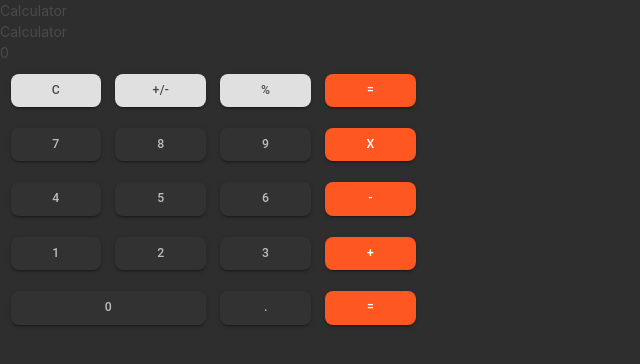
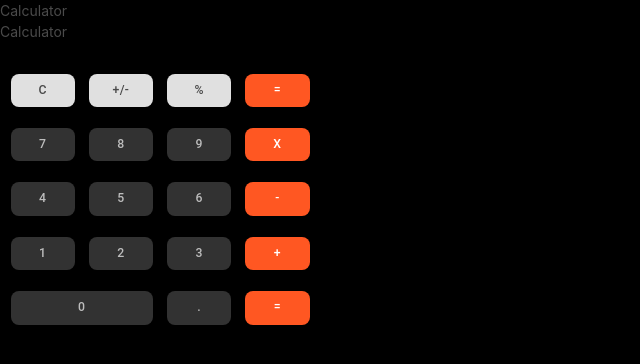
Before and after one commit to AlinaKontarero/calculator, a React (Create React App) app: page / in a window 1280 px wide. Shown: the top 364 px of the page, without its empty margins (0-640 px from the left). Built offline with nearby package versions, Linux system fonts and the light colour scheme.

Commit message:
Basic fns

```diff
--- a/src/Calculator.tsx
+++ b/src/Calculator.tsx
@@ -6,24 +6,60 @@ import { ThemeProvider } from '@material-ui/core/styles'
 import theme from './utils/theme'
 
 interface State {
-  result: number
+  result: string
 }
 
 class Calculator extends React.Component<{}, State> {
   constructor(props: any) {
     super(props)
-    this.state = { result: 0 }
+    this.state = { result: '' }
   }
+
+  private backspace = () => this.setState({
+    result: this.state.result.slice(0, -1)
+  })
+
   private calculate = () => {
-    console.log('hello')
+    try {
+        this.setState({
+            // eslint-disable-next-line
+            result: (eval(this.state.result) || "" ) + ""
+        })
+    } catch (e) {
+        this.setState({
+            result: "error"
+        })
+
+    }
+};
+
+private onClick = (_button: string) => {
+  if(_button === 'C') {
+    this.backspace()
+  } else if(_button === '=') {
+    this.calculate()
+  } else if(_button === '.') {
+    console.log('dot-dot-dot')
+  } else if (_button === '%') {
+    console.log('percentage')
+  } else if(_button === '+/-') {
+    console.log('change the sign')
+  } else if (_button === 'x') {
+    console.log('multiply')
+  } else {
+    this.setState({
+      result: this.state.result + _button
+  })
   }
+}
+
   public render() {
 
     return (
       <ThemeProvider theme={theme}>
         <h1>Calculator</h1>
         <ResultPanel result={this.state.result} />
-        <ButtonsPanel calculate={this.calculate} />
+        <ButtonsPanel onClick={this.onClick} />
       </ThemeProvider>
     );
   }
--- a/src/styles/global-styles.css
+++ b/src/styles/global-styles.css
@@ -1,6 +1,6 @@
 :root {
   --red: #FF4949;
-  --black: #2E2E2E;
+  --black: #000;
   --yellow: #ffc600;
   --white: #fff;
   --grey: #efefef;
@@ -14,6 +14,13 @@ html {
 .buttons-panel {
   width: 400px;
 }
+.result {
+  color: var(--white);
+  font-weight: 400;
+  font-size: 40px;
+  font-family: 'Helvetica';
+  text-align: right;
+}
 /* .columns {
   display: flex
 } */
--- a/src/views/ButtonsPanel.tsx
+++ b/src/views/ButtonsPanel.tsx
@@ -2,7 +2,7 @@ import * as React from 'react'
 import Button from '@material-ui/core/Button/Button';
 import clsx from 'clsx';
 interface Props {
-  calculate: (e: any) => void
+  onClick: (e: any) => void
 }
 class ButtonsPanel extends React.Component<Props, never> {
 
@@ -12,7 +12,7 @@ class ButtonsPanel extends React.Component<Props, never> {
           <div key={index} className={clsx('column', _button === '0' ? 'is-half' : 'is-one-quarter')}>
              <Button
                variant='contained'
-               onClick={() => this.props.calculate(_button)}
+               onClick={() => this.props.onClick(_button)}
                color={Number.isInteger(parseInt(_button)) || _button === '.'
                ? 'secondary'
                : (index > 14 && index < 18
@@ -36,7 +36,7 @@ class ButtonsPanel extends React.Component<Props, never> {
         }
 
         return (
-            <div className='column is-4 buttons-panel'>
+            <div className='column is-3 buttons-panel'>
               <div className="columns is-variable is-2" >
               {splitIntoColumns(5)}
             </div>
--- a/src/views/ResultPanel.tsx
+++ b/src/views/ResultPanel.tsx
@@ -1,13 +1,13 @@
 import * as React from 'react'
 
 interface Props {
-  result: number
+  result: string
 }
 
 const ResultPanel= (props: Props) =>  {
   return (
-    <div>
-      <p> {props.result} </p>
+    <div className='column is-full'>
+      <p className='result'> {props.result} </p>
     </div>
   );
 }
```
Also changed, not shown: 1 other file (tests, documents, lock files or other folders).
